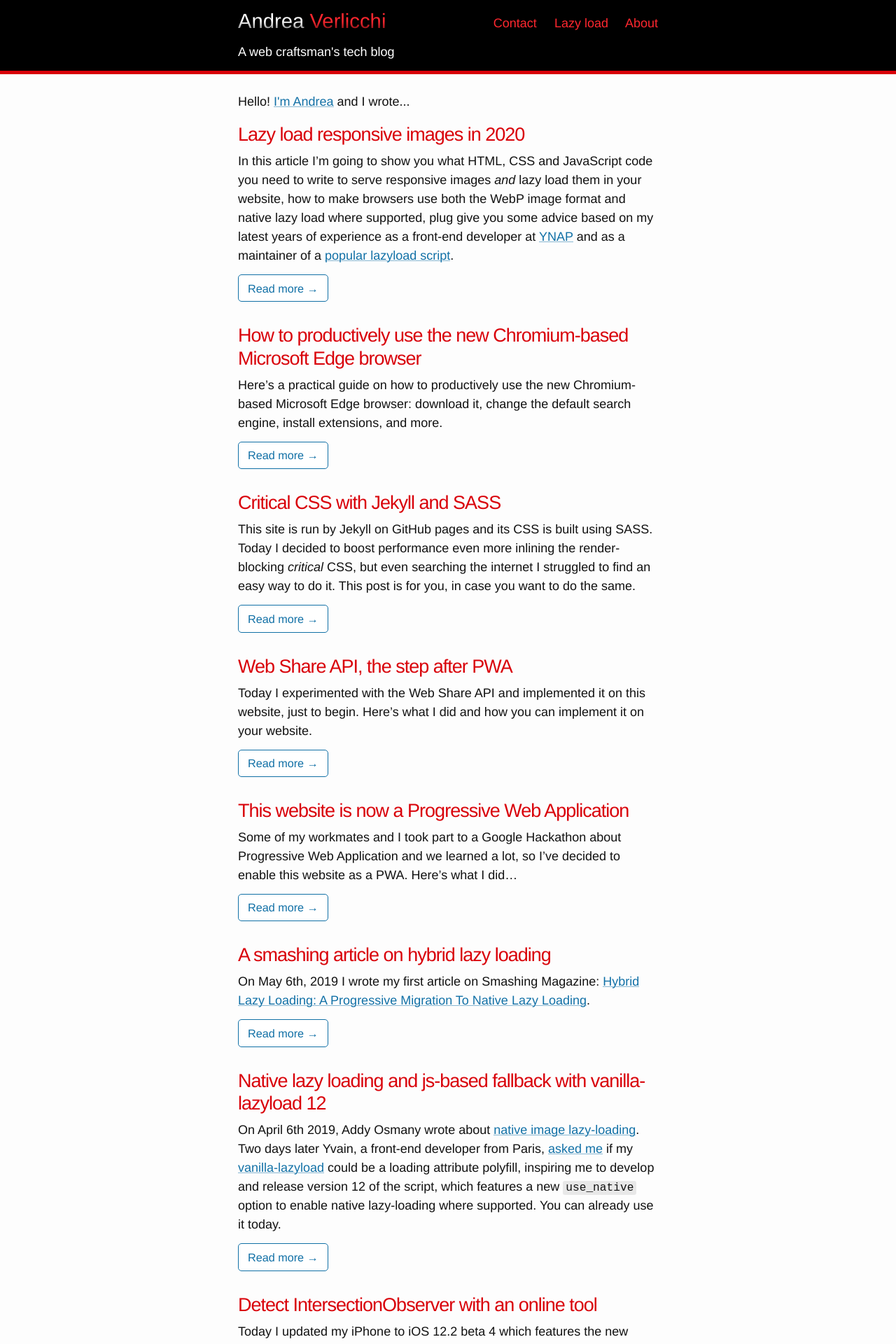
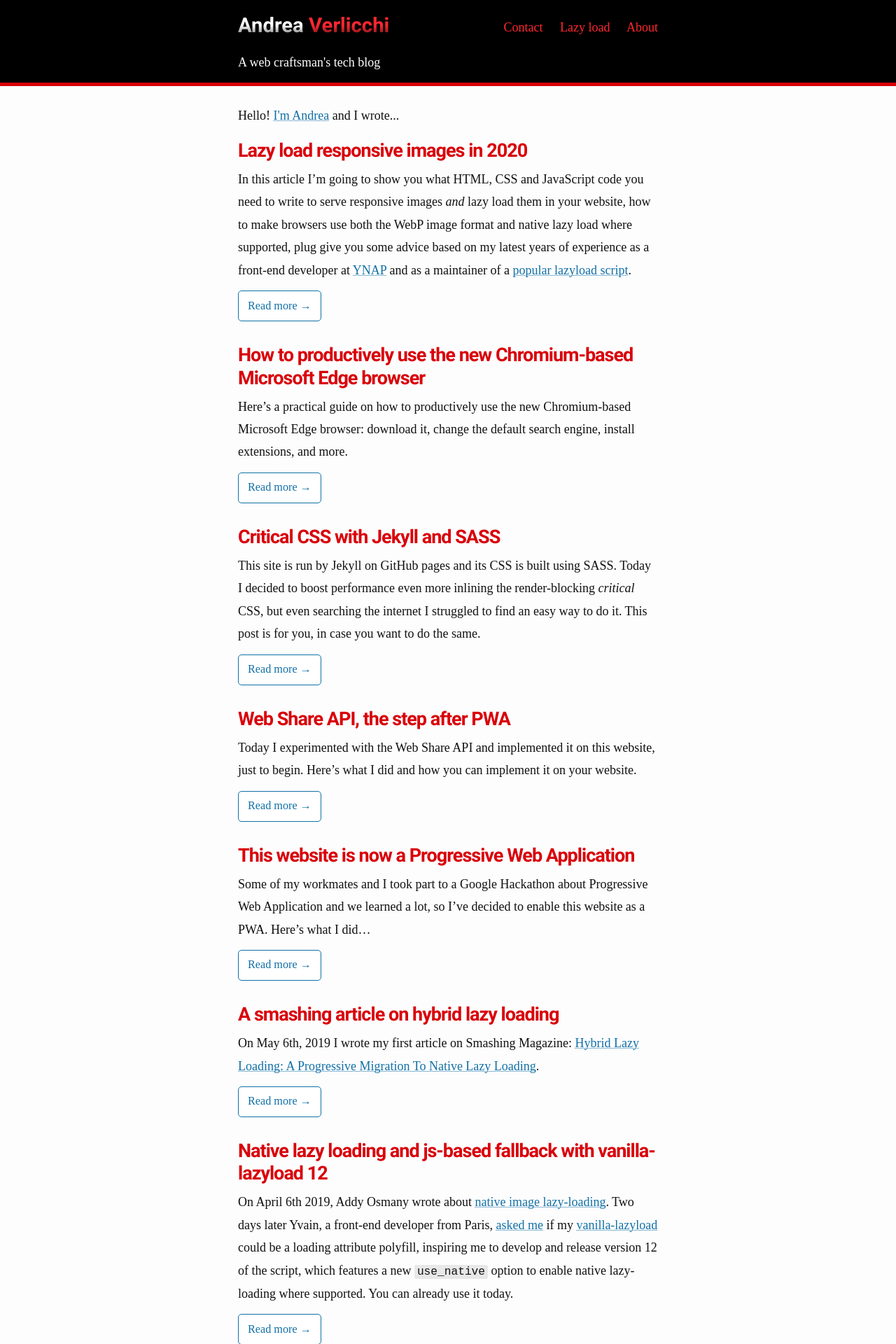
Before and after one commit to verlok/verlok.github.io, a Jekyll site: the page built from index.html, in a window 1280 px wide. Shown: the top 1920 px of the page at 70% size. Built offline with Jekyll 4.4.1, drawn with Linux system fonts in a browser that asks for light colours; some web fonts are replaced; the list of posts is cut into pages by our own code.

Commit message:
Fonts changed to Roboto, Merriweather, and JetBrains Mono

```diff
--- a/_includes/minima_critical.scss
+++ b/_includes/minima_critical.scss
@@ -1,4 +1,4 @@
 @charset "utf-8";
 
 // Import partials.
-@import "variables", "mixins", "base", "layout", "posts_above", "pages", "utils";
+@import "variables", "mixins", "fonts", "base", "layout", "posts_above", "pages", "utils";
--- a/_sass/_base.scss
+++ b/_sass/_base.scss
@@ -36,6 +36,11 @@ html {
 
 main {
 	background-color: $background-color;
+}
+
+pre,
+code {
+	font-family: $code-font-family;
 }
 
 /**
--- a/_sass/_fonts.scss
+++ b/_sass/_fonts.scss
@@ -0,0 +1,83 @@
+/* latin-ext */
+@font-face {
+  font-family: "Merriweather";
+  font-style: normal;
+  font-weight: 400;
+  font-display: swap;
+  src: local("Merriweather Regular"), local("Merriweather-Regular"),
+    url(https://fonts.gstatic.com/s/merriweather/v21/u-440qyriQwlOrhSvowK_l5-ciZMZ-Y.woff2)
+      format("woff2");
+  unicode-range: U+0100-024F, U+0259, U+1E00-1EFF, U+2020, U+20A0-20AB, U+20AD-20CF, U+2113,
+    U+2C60-2C7F, U+A720-A7FF;
+}
+/* latin */
+@font-face {
+  font-family: "Merriweather";
+  font-style: normal;
+  font-weight: 400;
+  font-display: swap;
+  src: local("Merriweather Regular"), local("Merriweather-Regular"),
+    url(https://fonts.gstatic.com/s/merriweather/v21/u-440qyriQwlOrhSvowK_l5-fCZM.woff2)
+      format("woff2");
+  unicode-range: U+0000-00FF, U+0131, U+0152-0153, U+02BB-02BC, U+02C6, U+02DA, U+02DC, U+2000-206F,
+    U+2074, U+20AC, U+2122, U+2191, U+2193, U+2212, U+2215, U+FEFF, U+FFFD;
+}
+
+/* latin-ext */
+@font-face {
+  font-family: "Merriweather";
+  font-style: italic;
+  font-weight: 400;
+  font-display: swap;
+  src: local("Merriweather Italic"), local("Merriweather-Italic"),
+    url(https://fonts.gstatic.com/s/merriweather/v21/u-4m0qyriQwlOrhSvowK_l5-eRZAf-LHrw.woff2)
+      format("woff2");
+  unicode-range: U+0100-024F, U+0259, U+1E00-1EFF, U+2020, U+20A0-20AB, U+20AD-20CF, U+2113,
+    U+2C60-2C7F, U+A720-A7FF;
+}
+/* latin */
+@font-face {
+  font-family: "Merriweather";
+  font-style: italic;
+  font-weight: 400;
+  font-display: swap;
+  src: local("Merriweather Italic"), local("Merriweather-Italic"),
+    url(https://fonts.gstatic.com/s/merriweather/v21/u-4m0qyriQwlOrhSvowK_l5-eRZOf-I.woff2)
+      format("woff2");
+  unicode-range: U+0000-00FF, U+0131, U+0152-0153, U+02BB-02BC, U+02C6, U+02DA, U+02DC, U+2000-206F,
+    U+2074, U+20AC, U+2122, U+2191, U+2193, U+2212, U+2215, U+FEFF, U+FFFD;
+}
+
+/* latin-ext */
+@font-face {
+  font-family: "Roboto";
+  font-style: normal;
+  font-weight: 700;
+  font-display: swap;
+  src: local("Roboto Bold"), local("Roboto-Bold"),
+    url(https://fonts.gstatic.com/s/roboto/v20/KFOlCnqEu92Fr1MmWUlfChc4EsA.woff2) format("woff2");
+  unicode-range: U+0100-024F, U+0259, U+1E00-1EFF, U+2020, U+20A0-20AB, U+20AD-20CF, U+2113,
+    U+2C60-2C7F, U+A720-A7FF;
+}
+/* latin */
+@font-face {
+  font-family: "Roboto";
+  font-style: normal;
+  font-weight: 700;
+  font-display: swap;
+  src: local("Roboto Bold"), local("Roboto-Bold"),
+    url(https://fonts.gstatic.com/s/roboto/v20/KFOlCnqEu92Fr1MmWUlfBBc4.woff2) format("woff2");
+  unicode-range: U+0000-00FF, U+0131, U+0152-0153, U+02BB-02BC, U+02C6, U+02DA, U+02DC, U+2000-206F,
+    U+2074, U+20AC, U+2122, U+2191, U+2193, U+2212, U+2215, U+FEFF, U+FFFD;
+}
+
+/* all */
+@font-face {
+  font-family: "JetBrainsMono";
+  font-style: normal;
+  font-weight: 400;
+  font-display: swap;
+  src: local("JetBrainsMono"), local("JetBrains Mono"), local("JetBrains-Mono"),
+    local("JetBrainsMono Regular"), local("JetBrains Mono Regular"), local("JetBrains-Mono-Regular"),
+    url(fonts/JetBrainsMono-Regular.woff2) format("woff2");
+}
--- a/_sass/_posts_above.scss
+++ b/_sass/_posts_above.scss
@@ -64,6 +64,7 @@
         font-weight: bold;
         letter-spacing: -1px;
         line-height: 0.9;
+        text-transform: uppercase;
     }
     &-header {
         margin-bottom: $spacing-unit;
--- a/_sass/_variables.scss
+++ b/_sass/_variables.scss
@@ -2,11 +2,12 @@
 $spacing-unit:       26px;
 
 // Fonts
-$base-font-family: "Helvetica Neue", Helvetica, Arial, sans-serif;
-$title-font-family: "Helvetica Neue", Helvetica, Arial, sans-serif;
+$base-font-family: "Merriweather", serif;
+$code-font-family: "JetBrainsMono", monospace;
+$title-font-family: "Roboto", sans-serif;
 $base-font-size:   18px;
 $base-font-weight: 400 !default;
-$base-line-height: 1.5 !default;
+$base-line-height: 1.8 !default;
 $small-font-size:  $base-font-size * 0.875 !default;
 
 // Colors
```
Also changed, not shown: assets/fonts/JetBrainsMono-Regular.woff2 (added).
